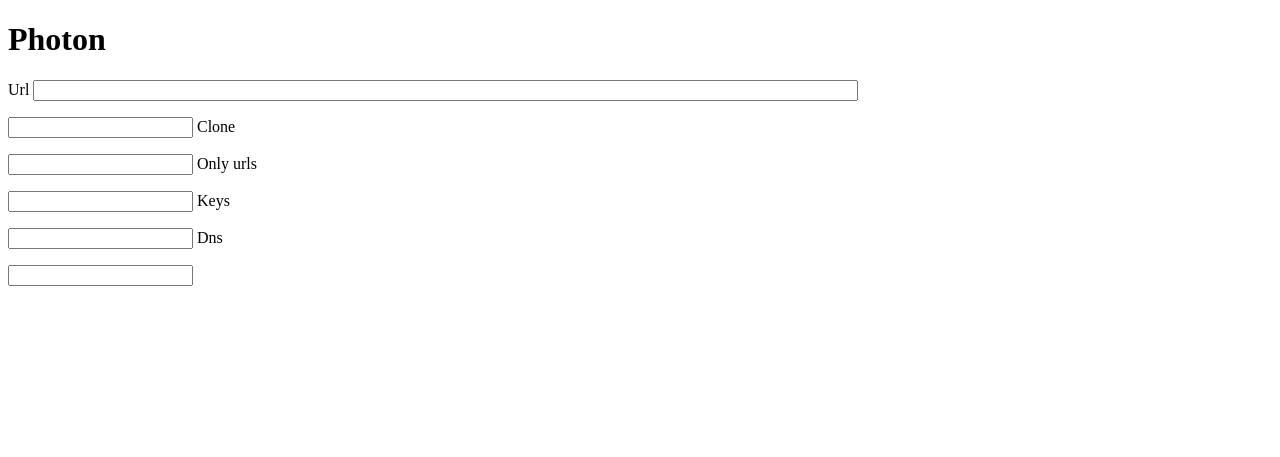
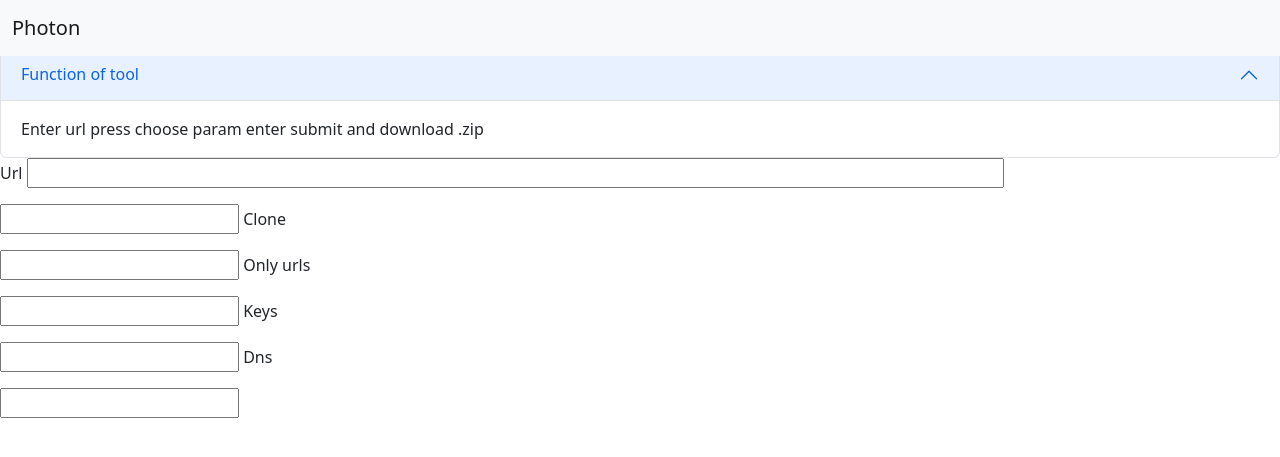
Before and after one commit to YakuzaRamen/WebsiteCrawler, a Python web app: template app_photon/templates/index.html in a window 1280 px wide. Shown: the top 457 px of the page. Run offline with Jinja, Linux system fonts and the light colour scheme; the template is opened without the code that fills it, so the values that code supplies are empty, except form fields; form fields are guessed from the names that the template uses.

Commit message:
Download and param ok

```diff
--- a/app_photon/templates/index.html
+++ b/app_photon/templates/index.html
@@ -2,11 +2,37 @@
 <html lang="en">
 <head>
     <meta charset="UTF-8">
+    <meta name="viewport" content="width=device-width, initial-scale=1">
+    <link href="https://cdn.jsdelivr.net/npm/bootstrap@5.2.0-beta1/dist/css/bootstrap.min.css" rel="stylesheet"
+          integrity="sha384-0evHe/X+R7YkIZDRvuzKMRqM+OrBnVFBL6DOitfPri4tjfHxaWutUpFmBp4vmVor" crossorigin="anonymous">
+    <script src="https://cdn.jsdelivr.net/npm/bootstrap@5.2.0-beta1/dist/js/bootstrap.bundle.min.js"
+            integrity="sha384-pprn3073KE6tl6bjs2QrFaJGz5/SUsLqktiwsUTF55Jfv3qYSDhgCecCxMW52nD2"
+            crossorigin="anonymous"></script>
     <title>Photon</title>
 </head>
 <body>
-    <h1>Photon</h1>
+<nav class="navbar fixed-top bg-light">
+  <div class="container-fluid">
+    <a class="navbar-brand" href="#">Photon</a>
+  </div>
+</nav>
 <form action="" method="post" novalidate>
+    <div class="accordion mt-5" id="accordionExample">
+        <div class="accordion-item">
+            <h2 class="accordion-header" id="headingOne">
+                <button class="accordion-button" type="button" data-bs-toggle="collapse" data-bs-target="#collapseOne"
+                        aria-expanded="true" aria-controls="collapseOne">
+                    Function of tool
+                </button>
+            </h2>
+            <div id="collapseOne" class="accordion-collapse collapse show" aria-labelledby="headingOne"
+                 data-bs-parent="#accordionExample">
+                <div class="accordion-body">
+                    Enter url press choose param enter submit and download .zip
+                </div>
+            </div>
+        </div>
+    </div>
     <p>
         {{ form.url.label }}
         {{ form.url(size=100) }}
--- a/app_photon/utils.py
+++ b/app_photon/utils.py
@@ -32,6 +32,7 @@
 
 # конфигурирует параметры поиска
 def set_search_param(form):
+    SearchConfig.URL = form.url.data
     if form.clone.data is True:
         SearchConfig.PARAMETERS_SEARCH += '--clone '
     if form.only_urls.data is True:
```
Also changed, not shown: app_photon/routes.py (+7 -6 lines). Lines whose indentation alone changed are shown as unchanged.
